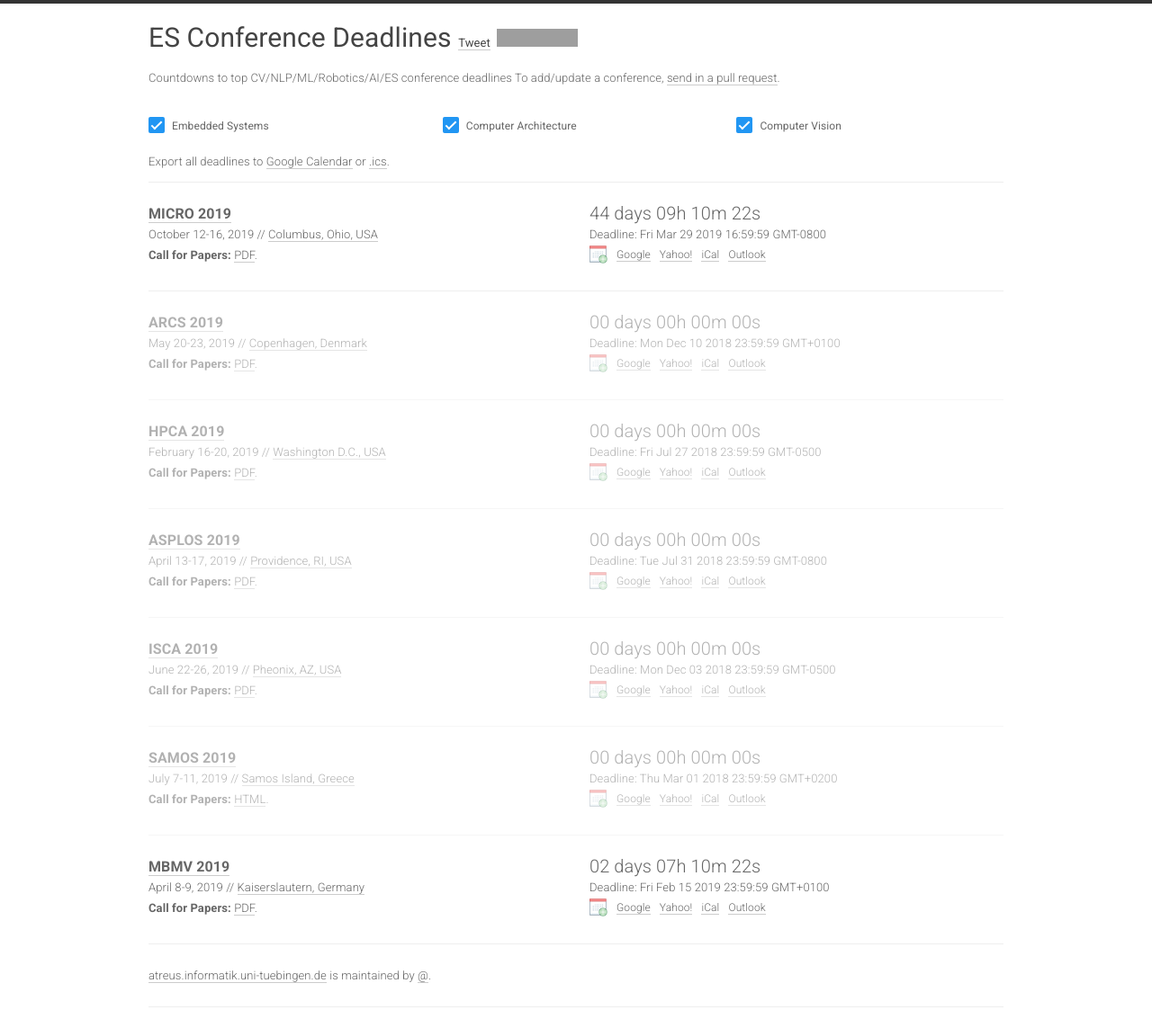
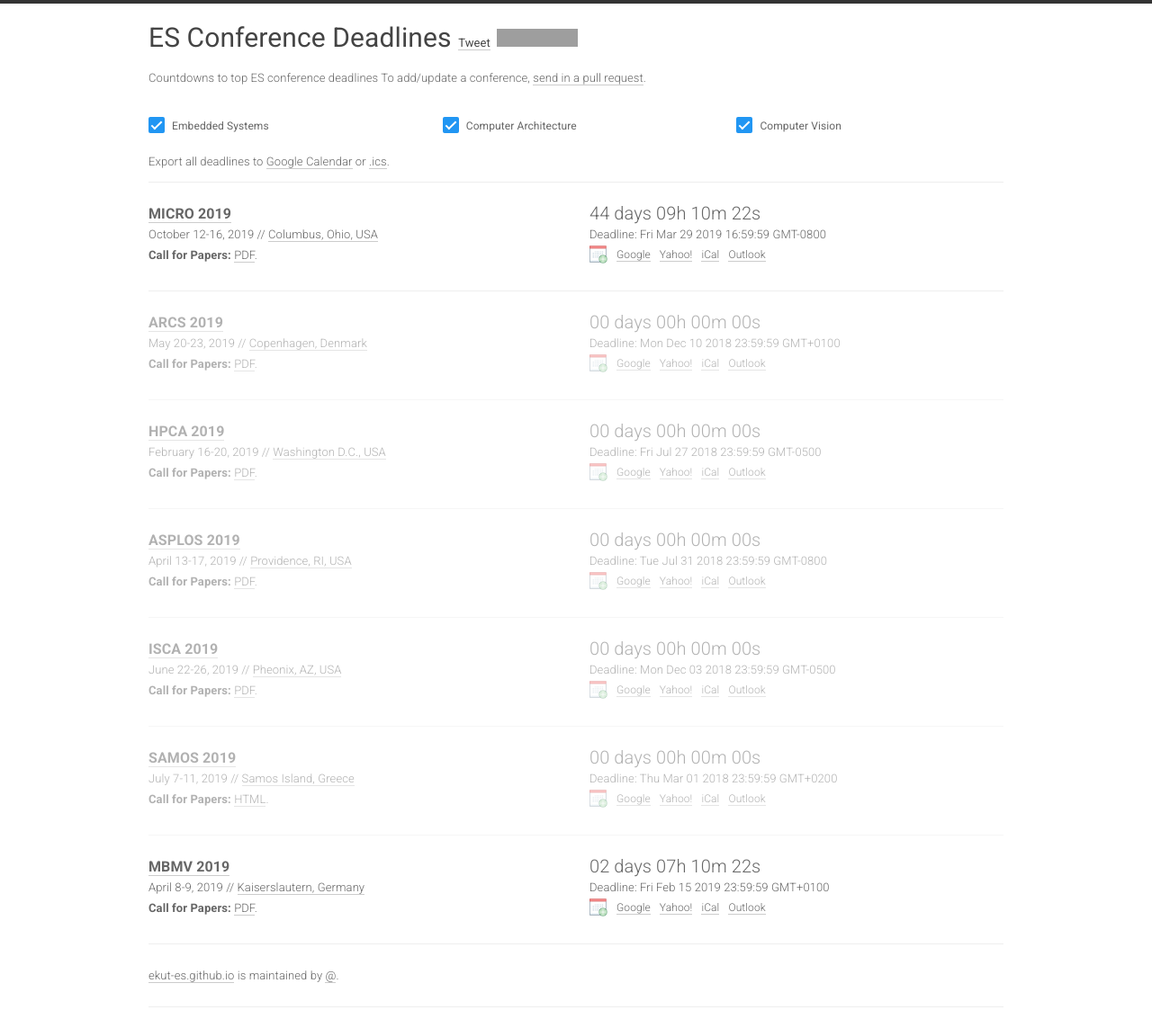
Before and after one commit to paperswithcode/ai-deadlines, a Jekyll site: the page built from index.html, in a window 1280 px wide. Shown: the whole page at 90% size. Built offline with Jekyll 4.4.1, drawn with Linux system fonts in a browser that asks for light colours; nearby versions of some CDN libraries; comment, search, counter and statistics services are not loaded; grey boxes are pictures that could not be loaded.

Commit message:
updated paths

```diff
--- a/_config.yml
+++ b/_config.yml
@@ -1,8 +1,8 @@
 title: ES Conference Deadlines
-description: Countdowns to top CV/NLP/ML/Robotics/AI/ES conference deadlines
+description: Countdowns to top ES conference deadlines
 author: Abhishek Das
 
-domain: "atreus.informatik.uni-tuebingen.de"
+domain: "ekut-es.github.io"
 baseurl: "/es-deadlines"
 
 twitter_username:
--- a/_layouts/home.html
+++ b/_layouts/home.html
@@ -64,7 +64,7 @@
         <div id="{{conf.id}}" class="{% for sub in conf.sub %} {{sub}}-conf {% endfor %}">
           <div class="row">
               <div class="col-xs-12 col-sm-6">
-                  <a href="/conference?id={{ conf.id }}"><b>{{conf.title}} {{conf.year}}</b></a>
+                  <a href="{{ "/conference" | prepend:site.baseurl }}?id={{ conf.id }}"><b>{{conf.title}} {{conf.year}}</b></a>
                   <div class="meta">
                     {{conf.date}} // <a href="http://maps.google.com/?q={{conf.place}}">{{conf.place}}</a>
                   </div>
```
